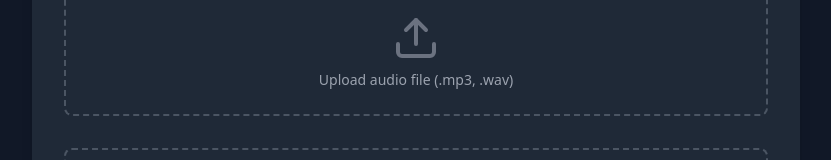
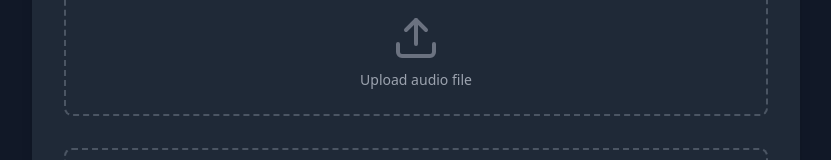
Before and after one commit to tylerkahn/word-timing-app, a React (Vite) app: page / in a window 1280 px wide. Shown: the part 160-320 px from the top of the page, without its empty margins (224-1055 px from the left). Built offline with nearby package versions, Linux system fonts and the light colour scheme.

Commit message:
any audio file

```diff
--- a/src/App.tsx
+++ b/src/App.tsx
@@ -773,7 +773,7 @@ function App() {
               >
                 <Upload className="w-12 h-12 text-gray-400 dark:text-gray-500 mb-2" />
                 <span className="text-sm text-gray-500 dark:text-gray-400">
-                  Upload audio file (.mp3, .wav)
+                  Upload audio file
                 </span>
                 {audioFile && (
                   <span className="mt-2 text-sm text-green-600 dark:text-green-400">
```
